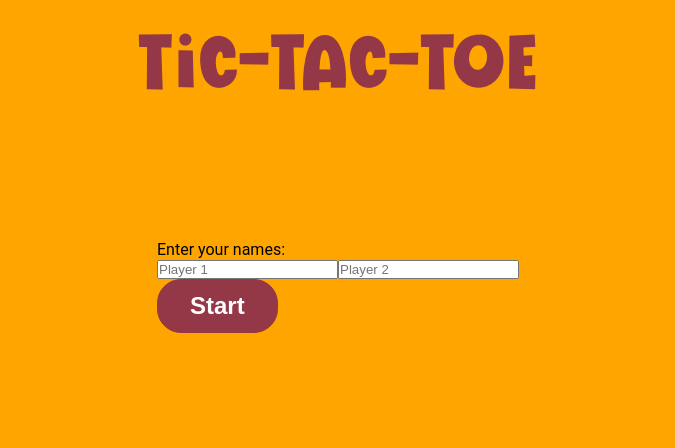
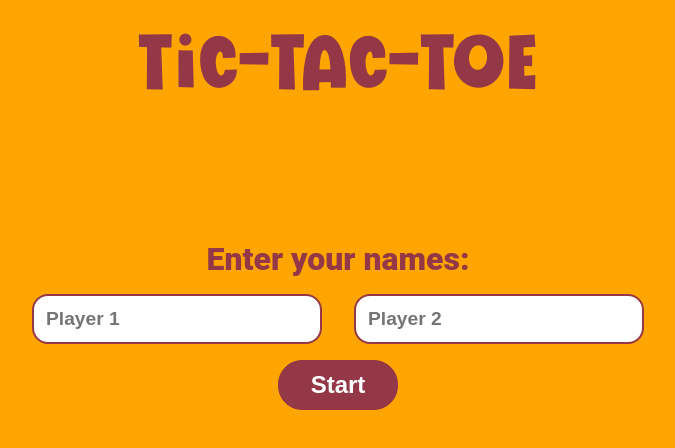
Before and after one commit to NateTewolde/tic-tac-toe, a plain HTML site: page index.html in a window 1280 px wide. Shown: the whole page, without its empty margins (302-977 px from the left). Drawn offline with Linux system fonts and the light colour scheme.

Commit message:
Color with hot-pink and center enter your name text and start button

```diff
--- a/styles/style.css
+++ b/styles/style.css
@@ -71,6 +71,31 @@ button {
   background-color: rgb(148, 55, 71);
   border: 1px solid rgb(148, 55, 71);
   border-radius: 24px;
-  padding: 12px 32px;
+  padding: 10px 32px;
   font-size: 1.5rem;
 }
+
+#name-form-section {
+  display: flex;
+  flex-direction: column;
+  align-items: center;
+}
+.start-btn-container {
+  display: flex;
+  justify-content: center;
+}
+input {
+  border-radius: 16px;
+  padding: 12px;
+  margin: 16px;
+  font-size: 1.2rem;
+  font-weight: 900;
+  color: rgb(148, 55, 71);
+  border: 2px solid rgb(148, 55, 71);
+}
+
+.form-header {
+  color: rgb(148, 55, 71);
+  font-weight: 900;
+  font-size: 2rem;
+}
```
